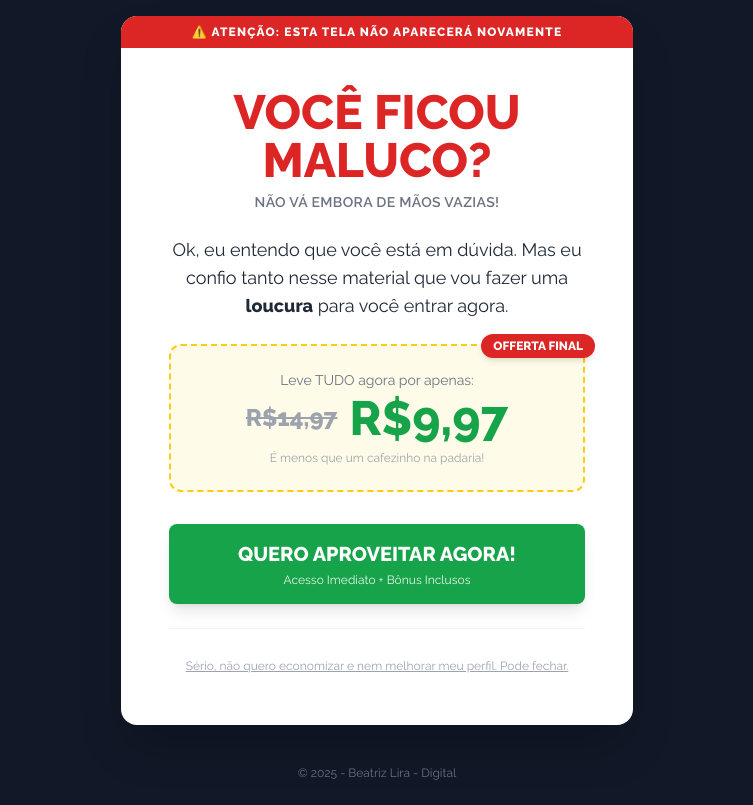
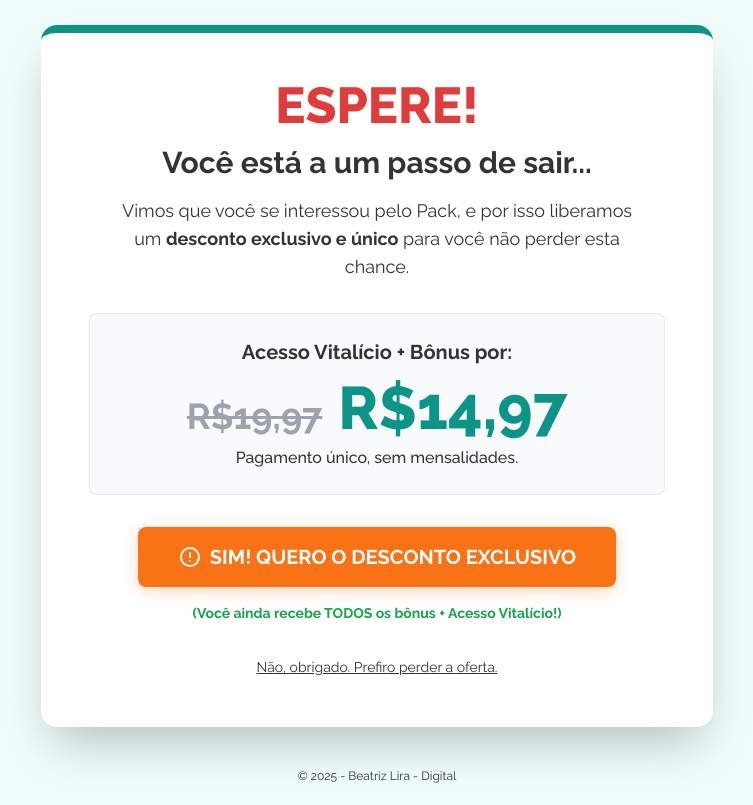
Before and after one commit to douglascalazans/descontoo, a plain HTML site: page index.html in a window 1280 px wide. Shown: the whole page, without its empty margins (263-1016 px from the left). Drawn offline with nearby package versions, Linux system fonts and the light colour scheme.

Commit message:
Update index.html

```diff
--- a/index.html
+++ b/index.html
@@ -3,75 +3,158 @@
 <head>
     <meta charset="UTF-8">
     <meta name="viewport" content="width=device-width, initial-scale=1.0">
-    <title>Sua ÚLTIMA Chance!</title>
+    <!-- O título é focado na urgência da oferta -->
+    <title>ESPERE! Uma Oferta Especial para Você</title>
 
+    <!-- Favicon (o mesmo da página principal) -->
     <link rel="icon" href="https://i.imgur.com/RZR1gMI.png" type="image/png">
+
+    <!-- Scripts e Fontes (os mesmos da página principal) -->
     <script src="https://cdn.tailwindcss.com"></script>
-    <link href="https://fonts.googleapis.com/css2?family=Raleway:wght@400;600;800&display=swap" rel="stylesheet">
+    <link rel="preconnect" href="https://fonts.googleapis.com">
+    <link rel="preconnect" href="https://fonts.gstatic.com" crossorigin>
+    <link href="https://fonts.googleapis.com/css2?family=Raleway:wght@400;500;700;800&display=swap" rel="stylesheet">
 
+    <!-- Estilos (os mesmos da página principal) -->
     <style>
-        body { font-family: 'Raleway', sans-serif; }
+        html {
+            scroll-behavior: smooth;
+        }
+        body {
+            font-family: 'Raleway', sans-serif;
+            color: #333;
+            -webkit-font-smoothing: antialiased;
+            -moz-osx-font-smoothing: grayscale;
+        }
 
-        /* Animação de atenção */
-        @keyframes shake {
-            0%, 100% { transform: translateX(0); }
-            10%, 30%, 50%, 70%, 90% { transform: translateX(-4px); }
-            20%, 40%, 60%, 80% { transform: translateX(4px); }
+        html, body {
+            width: 100%;
+            height: 100%; /* Garante que a página ocupe a tela inteira */
+            overflow-x: hidden;
         }
-        .shake-anim { animation: shake 0.8s cubic-bezier(.36,.07,.19,.97) both; }
+
+        :root {
+            --color-primary: #0D9488; /* Teal (Azul-Petróleo) */
+            --color-primary-light: #F0FDFA; /* Teal (Fundo) */
+            --color-secondary: #F97316; /* Coral/Laranja (CTA) */
+            --color-text-dark: #1E293B; /* Cinza Escuro (Texto) */
+            --color-text-light: #475569; /* Cinza (Texto Secundário) */
+            --color-telegram: #2AABEE; /* Azul Telegram */
+        }
+
+        .text-primary { color: var(--color-primary); }
+        .bg-primary-light { background-color: var(--color-primary-light); }
+        .border-primary { border-color: var(--color-primary); }
+
+        .btn-cta {
+            background-color: var(--color-secondary);
+            color: white;
+            font-weight: 700;
+            border-radius: 0.5rem;
+            transition: all 0.3s ease;
+            box-shadow: 0 4px 14px 0 rgba(249, 115, 22, 0.3);
+        }
+        .btn-cta:hover {
+            background-color: #FB923C; /* Laranja mais claro no hover */
+            transform: translateY(-2px);
+            box-shadow: 0 6px 20px 0 rgba(249, 115, 22, 0.4);
+        }
+
+        /* Animação para o "Espere!" */
+        @keyframes pulse-red {
+            0%, 100% {
+                transform: scale(1);
+                opacity: 1;
+            }
+            50% {
+                transform: scale(1.05);
+                opacity: 0.9;
+            }
+        }
+        .pulse-red {
+            animation: pulse-red 2s infinite;
+        }
     </style>
 </head>
-<body class="bg-gray-900 flex flex-col min-h-screen text-white">
+<!--
+    MUDANÇA:
+    - O body agora usa 'flex flex-col' para criar um layout de coluna.
+    - 'min-h-screen' garante que o body ocupe pelo menos a altura da tela.
+    - 'p-4' foi removido daqui e movido para o 'div' abaixo.
+-->
+<body class="bg-primary-light flex flex-col min-h-screen">
 
+    <!--
+        Wrapper para centralizar o card (main)
+        - 'flex-grow': Faz este div ocupar todo o espaço disponível, empurrando o footer para baixo.
+        - 'flex items-center justify-center': Centraliza o card (main) verticalmente e horizontalmente.
+        - 'p-4': Adiciona o padding que estava no body.
+    -->
     <div class="flex-grow flex items-center justify-center p-4">
-        <main class="bg-white text-gray-800 p-8 md:p-12 rounded-2xl shadow-2xl max-w-lg w-full text-center relative overflow-hidden">
+        <!-- Card Central da Oferta -->
+        <main class="bg-white p-8 md:p-12 rounded-2xl shadow-2xl max-w-2xl w-full text-center border-t-8 border-primary">
 
-            <!-- Faixa de aviso no topo do card -->
-            <div class="absolute top-0 left-0 w-full bg-red-600 text-white text-xs font-bold py-2 uppercase tracking-widest">
-                ⚠️ Atenção: Esta tela não aparecerá novamente
+            <!-- Título de Urgência -->
+            <h1 class="text-3xl md:text-5xl font-extrabold text-red-600 pulse-red">
+                ESPERE!
+            </h1>
+
+            <h2 class="text-2xl md:text-3xl font-bold text-text-dark mt-4">
+                Você está a um passo de sair...
+            </h2>
+
+            <p class="text-lg text-text-light mt-4 max-w-lg mx-auto">
+                Vimos que você se interessou pelo Pack, e por isso liberamos um <strong>desconto exclusivo e único</strong> para você não perder esta chance.
+            </p>
+
+            <!-- Logo para reforçar a marca -->
+            <!-- <img src="https://i.imgur.com/xkbXLug.png" alt="Logo Insta Criativo Pack" class="w-48 mx-auto my-6"> -->
+            <!-- Logo Removida conforme solicitado -->
+
+            <!-- A Nova Oferta -->
+            <!-- Adicionado 'mt-8' para dar um espaço após a remoção da logo -->
+            <div class="bg-gray-50 p-6 rounded-lg border border-gray-200 mt-8">
+                <h3 class="text-xl font-semibold text-text-dark">Acesso Vitalício + Bônus por:</h3>
+
+                <div class="flex items-baseline justify-center gap-4 mt-3">
+                    <!-- Preço Original (da página anterior) -->
+                    <span class="text-gray-400 line-through text-3xl md:text-4xl font-bold">R$19,97</span>
+
+                    <!-- Novo Preço com Desconto -->
+                    <span class="text-primary text-4xl md:text-6xl font-extrabold">R$14,97</span>
+                </div>
+                <p class="mt-2 text-text-light font-medium">Pagamento único, sem mensalidades.</p>
             </div>
 
-            <div class="mt-6">
-                <h1 class="text-4xl md:text-5xl font-extrabold text-red-600 mb-2 leading-tight">
-                    VOCÊ FICOU MALUCO?
-                </h1>
-                <p class="text-gray-500 text-sm font-semibold uppercase tracking-wide mb-6">Não vá embora de mãos vazias!</p>
+            <!-- Botão de Ação (CTA) -->
+            <a href="https://www.ggcheckout.com/checkout/v2/0T2wHflvMz3nApnaYYTe" class="btn-cta inline-flex items-center justify-center px-10 py-4 text-xl rounded-lg mt-8 w-full md:w-auto">
+                <svg xmlns="http://www.w3.org/2000/svg" class="h-6 w-6 inline-block mr-2" fill="none" viewBox="0 0 24 24" stroke="currentColor" stroke-width="2">
+                    <path stroke-linecap="round" stroke-linejoin="round" d="M12 8v4m0 4h.01M21 12a9 9 0 11-18 0 9 9 0 0118 0z"></path>
+                </svg>
+                SIM! QUERO O DESCONTO EXCLUSIVO
+            </a>
 
-                <p class="text-lg mb-6">
-                    Ok, eu entendo que você está em dúvida. Mas eu confio tanto nesse material que vou fazer uma <strong>loucura</strong> para você entrar agora.
-                </p>
+            <p class="text-sm text-green-600 font-semibold mt-4">
+                (Você ainda recebe TODOS os bônus + Acesso Vitalício!)
+            </p>
 
-                <div class="bg-yellow-50 border-2 border-yellow-400 border-dashed rounded-xl p-6 mb-8 relative">
-                    <!-- Etiqueta de desconto -->
-                    <div class="absolute -top-3 -right-3 bg-red-600 text-white text-xs font-bold px-3 py-1 rounded-full shadow-md shake-anim">
-                        OFFERTA FINAL
-                    </div>
-
-                    <p class="text-sm text-gray-500 mb-1">Leve TUDO agora por apenas:</p>
-                    <div class="flex items-center justify-center gap-3">
-                        <span class="text-gray-400 line-through text-2xl font-bold">R$14,97</span>
-                        <span class="text-green-600 text-5xl font-extrabold">R$9,97</span>
-                    </div>
-                    <p class="text-xs text-gray-400 mt-2">É menos que um cafezinho na padaria!</p>
-                </div>
-
-                <!-- Botão com o NOVO link de checkout (R$ 9,97) -->
-                <a href="https://www.ggcheckout.com/checkout/v2/hZ7qnpx12dtt22EPav4H" class="block w-full bg-green-600 hover:bg-green-700 text-white font-bold text-xl py-4 rounded-lg shadow-lg transform transition hover:scale-105 hover:shadow-xl">
-                    QUERO APROVEITAR AGORA!
-                    <span class="block text-xs font-normal opacity-90 mt-1">Acesso Imediato + Bônus Inclusos</span>
+            <!-- Link de Saída (menos destaque) -->
+            <div class="mt-8">
+                <a href="javascript:window.close();" onclick="window.location.href='about:blank';" class="text-text-light hover:text-text-dark text-sm underline transition-colors">
+                    Não, obrigado. Prefiro perder a oferta.
                 </a>
             </div>
 
-            <!-- Link final de saída -->
-            <div class="mt-6 border-t border-gray-100 pt-6">
-                <a href="javascript:window.close();" onclick="window.location.href='about:blank';" class="text-xs text-gray-400 hover:text-gray-600 underline">
-                    Sério, não quero economizar e nem melhorar meu perfil. Pode fechar.
-                </a>
-            </div>
         </main>
-    </div>
+    </div> <!-- Fim do wrapper flex-grow -->
 
-    <footer class="text-center text-gray-500 text-xs py-6">
+    <!--
+        Footer Simples
+        - MUDANÇA: Não é mais 'fixed'.
+        - É um item flex que fica no final da coluna.
+        - 'py-4' (padding) garante espaço.
+    -->
+    <footer class="text-center text-text-light text-xs py-4">
         © 2025 - Beatriz Lira - Digital
     </footer>
 
```
